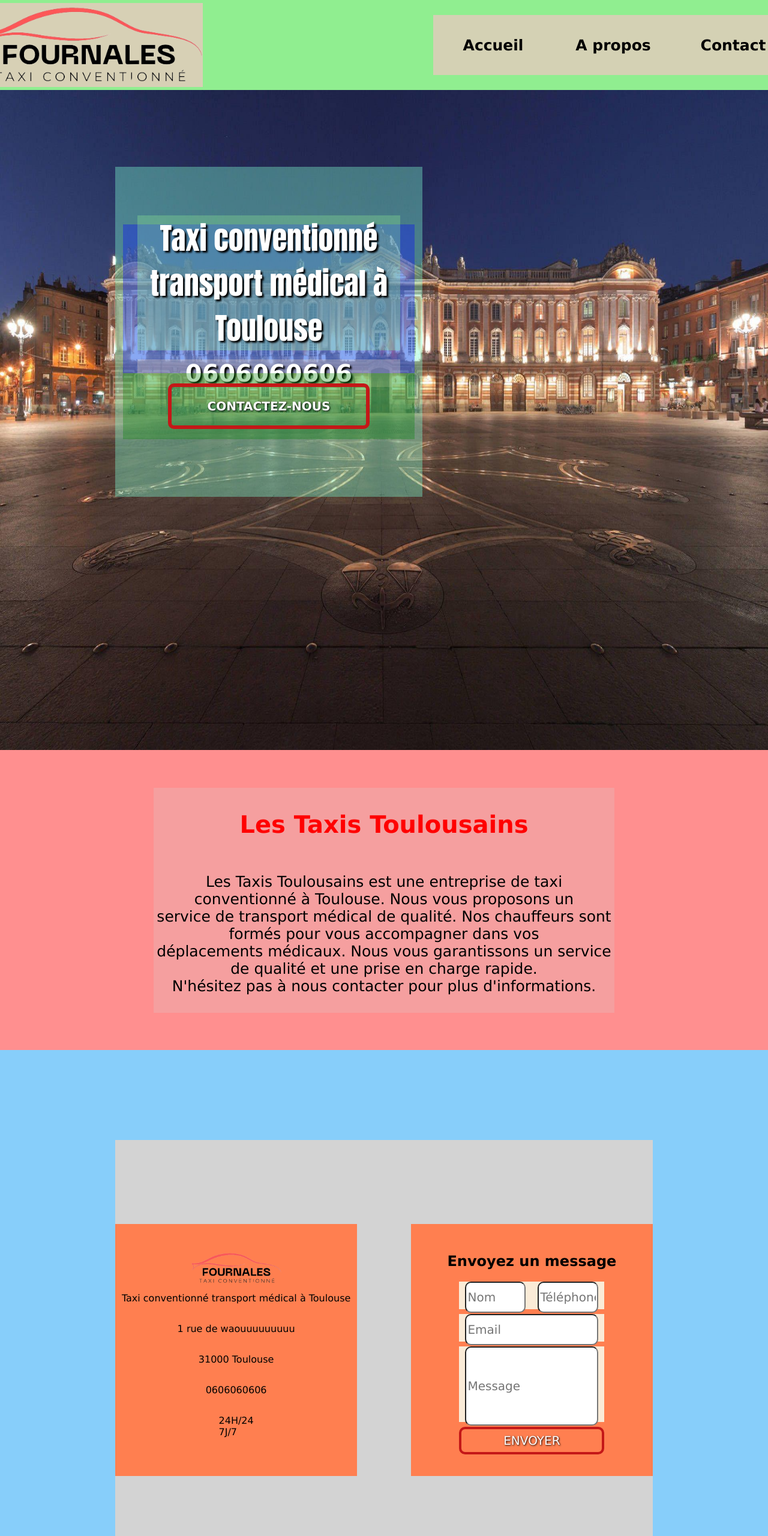
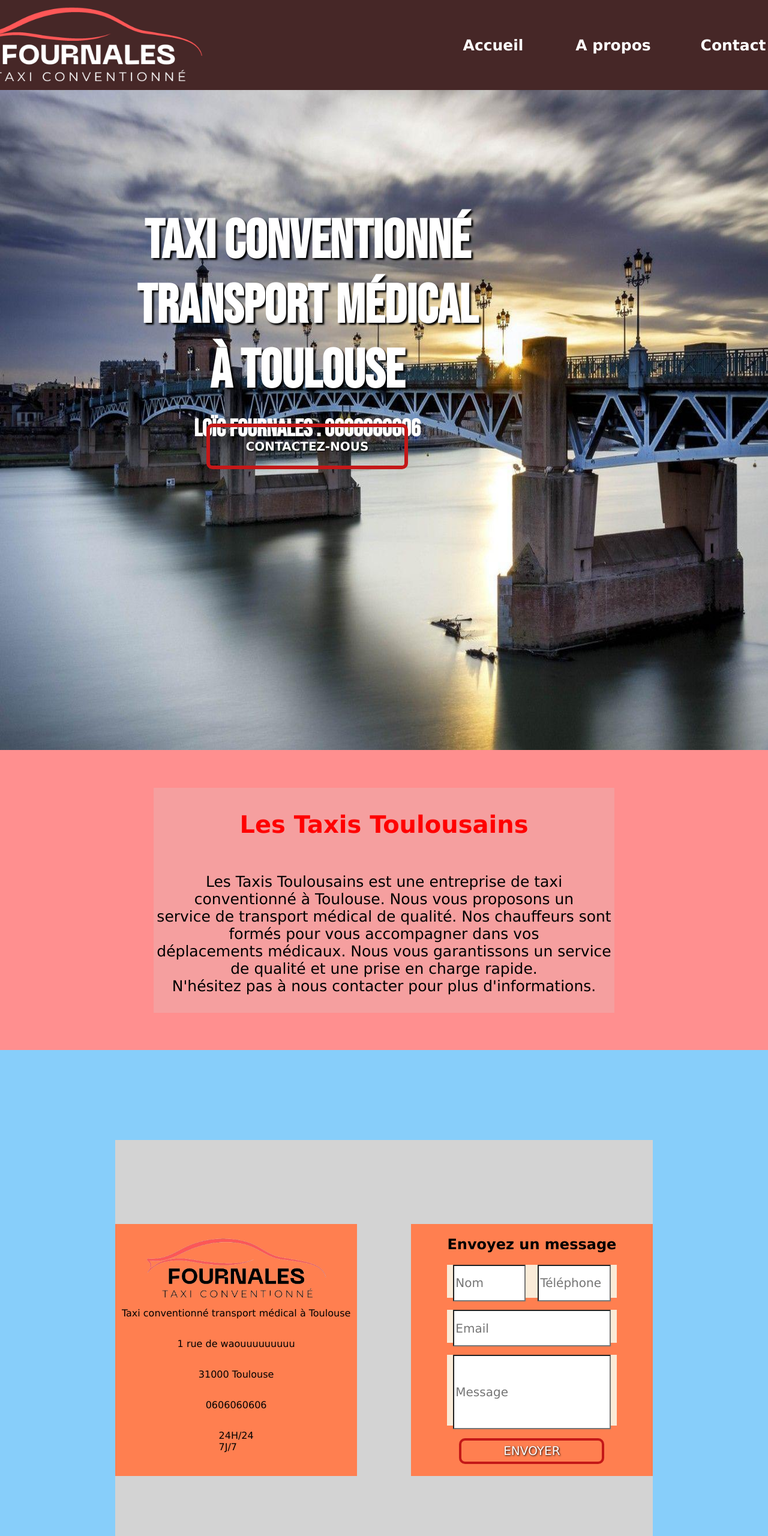
Before and after one commit to tonyfournales/TaxisToulousains, a plain HTML site: page pages/index.html in a window 1280 px wide. Shown: the top 2560 px of the page at 60% size. Drawn offline with Linux system fonts and the light colour scheme; a web font is replaced by a local one.

Commit message:
[fix] | background diapo, navbar color, logo

```diff
--- a/css/contact.css
+++ b/css/contact.css
@@ -45,9 +45,9 @@
     display: flex;
     justify-content: center;
     background-color: antiquewhite;
-    width: 60%;
-    height: 11%;
-    margin-bottom: 2%;
+    width: 70%;
+    height: 14%;
+    margin-bottom: 5%;
 }
 
 .line-2
@@ -55,9 +55,9 @@
     display: flex;
     justify-content: center;
     background-color: antiquewhite;
-    width: 60%;
-    height: 11%;
-    margin-bottom: 2%;
+    width: 70%;
+    height: 14%;
+    margin-bottom: 5%;
 }
 
 .line-3
@@ -65,9 +65,9 @@
     display: flex;
     justify-content: center;
     background-color: antiquewhite;
-    width: 60%;
+    width: 70%;
     height: 30%;
-    margin-bottom: 2%;
+    margin-bottom: 5%;
 }
 
 .line-4
@@ -76,7 +76,7 @@
     justify-content: center;
     width: 60%;
     height: 11%;
-    margin-bottom: 2%;
+    margin-bottom: 5%;
 }
 
 .line-title
@@ -90,7 +90,7 @@
     font-size: 20px;
     width: 100%;
     height: 100%;
-    border-radius: 10px;
+    border-radius: 1px;
 }
 
 .line-contact-2
@@ -102,7 +102,7 @@
     width: 100%;
     height: 100%;
     margin-bottom: 2%;
-    border-radius: 10px;
+    border-radius: 1px;
 }
 
 .line-contact-3
@@ -113,7 +113,7 @@
     width: 100%;
     height: 100%;
     margin-bottom: 2%;
-    border-radius: 10px;
+    border-radius: 1px;
 }
 
 .line-contact-4
@@ -152,6 +152,6 @@
 
 .contact-logo
 {
-    width: 150px;
-    height: 50px;
+    width: 300px;
+    height: 100px;
 }
--- a/css/diapo.css
+++ b/css/diapo.css
@@ -1,3 +1,5 @@
+@import url('https://fonts.googleapis.com/css2?family=Bebas+Neue&family=Bungee&family=Jaro:opsz@6..72&display=swap');
+
 #diapo-section
 {
     display: flex;
@@ -10,19 +12,19 @@
 
 #box-diapo {
     width: 100%;
-    height: 100%; /* Ajustez selon la hauteur souhaitée */
-    background-size: 100% 100%; /* Chaque image couvre entièrement le conteneur */
-    background-repeat: no-repeat; /* Empêche la répétition de l'image */
-    animation: slide 10s linear infinite; /* L'animation dure 20 secondes et se répète indéfiniment */
+    height: 100%;
+    background-size: 100% 100%;
+    background-repeat: no-repeat;
+    animation: slide 10s linear infinite;
 }
 
 @keyframes slide {
-    0%, 49.9% { /* L'image 1 est affichée pour presque la première moitié de l'animation */
-        background-image: url('../img/back.jpg'); /* Assurez-vous que le chemin est correct */
+    0%, 49.9% {
+        background-image: url('../img/b.jpg');
         background-position: 0% 0;
     }
-    50%, 99.9% { /* L'image 2 est affichée pour presque la seconde moitié */
-        background-image: url('../img/back2.jpg'); /* Assurez-vous que le chemin est correct */
+    50%, 99.9% {
+        background-image: url('../img/b.jpg');
         background-position: 0% 0;
     }
 }
@@ -34,10 +36,9 @@
     justify-content: center;
     align-items: center;
     flex-direction: column;
-    background-color: rgba(127, 255, 212, 0.377);
-    width: 40%;
+    width: 50%;
     height: 50%;
-    margin-top: 10%;
+    margin-top: 12%;
     margin-left: 15%;
 }
 
@@ -48,9 +49,8 @@
     justify-content: center;
     align-items: center;
     flex-direction: column;
-    background-color: rgba(0, 0, 255, 0.342);
     width: 95%;
-    height: 45%;
+    height: 60%;
 }
 
 .info-2
@@ -59,7 +59,6 @@
     display: flex;
     justify-content: center;
     align-items: center;
-    background-color: rgba(0, 128, 0, 0.318);
     width: 95%;
     height: 20%;
 }
@@ -70,11 +69,10 @@
     justify-content: center;
     align-items: center;
     text-align: center;
-    background-color: rgba(144, 238, 144, 0.308);
     color: white;
-    font-family: Impact, Haettenschweiler, 'Arial Narrow Bold', sans-serif;
-    font-size: 50px;
-    width: 90%;
+    font-family: "Bebas Neue", sans-serif;
+    font-size: 90px;
+    width: 100%;
     height: 100%;
     margin-bottom: 3%;
     text-shadow: black 3px 3px 3px;
@@ -86,14 +84,12 @@
     justify-content: center;
     align-items: center;
     text-align: center;
-    background-color: rgba(255, 228, 196, 0.274);
     color: white;
-    font-family: Verdana, Geneva, Tahoma, sans-serif;
+    font-family: "Bebas Neue", sans-serif;
     font-size: 40px;
     width: 90%;
     height: 20%;
     margin-top: 0;
-    text-shadow: black 3px 3px 3px;
 }
 
 
--- a/css/nav.css
+++ b/css/nav.css
@@ -3,7 +3,7 @@
     display: flex;
     justify-content: center;
     align-items: center;
-    background-color: lightgreen;
+    background-color: rgb(70, 39, 39);
     width: 100%;
     height: 150px;
     position: fixed;
@@ -14,7 +14,6 @@
     display: flex;
     justify-content: center;
     align-items: center;
-    background-color: rgba(255, 192, 203, 0.645);
     width: 500px;
     height: 140px;
     margin-right: 30%;
@@ -25,7 +24,6 @@
     display: flex;
     justify-content: center;
     align-items: center;
-    background-color: rgba(255, 192, 203, 0.616);
     width: 900px;
     height: 100px;
 }
@@ -41,10 +39,10 @@
     font-family: Verdana, Geneva, Tahoma, sans-serif;
     font-size: 25px;
     background-color: transparent;
+    color: white;
     border-color: transparent;
     width: 200px;
     height: 60px;
-    background-color: transparent;
 }
 
 .nav-button-right:hover
@@ -55,7 +53,7 @@
     border: none;
     border-bottom: solid 5px;
     border-color: rgb(196, 24, 24);
-    color: rgb(196, 24, 24);
+    color: white;
     width: 200px;
     height: 60px;
 }
--- a/pages/index.html
+++ b/pages/index.html
@@ -16,7 +16,7 @@
     <nav>
         <div id="nav-section">
             <div id="nav-left">
-                <a href="index.html"><img class="nav-button-left" src="../img/fullwhite2r.png"/></a>
+                <a href="index.html"><img class="nav-button-left" src="../img/1.png"/></a>
             </div>
             <div id="nav-right">
                 <a href="index.html"><button class="nav-button-right"><strong>Accueil</strong></button></a>
@@ -31,7 +31,7 @@
             <div id="box-diapo-info">
                 <div class="info-1">
                     <H1 id="title-info-1">Taxi conventionné transport médical à Toulouse</H1>
-                    <H1 id="title-info-2">0606060606</H1>
+                    <H1 id="title-info-2">Loïc Fournales : 0606060606</H1>
                 </div>
                 <div class="info-2">
                     <a href="#contact-section" class="none"><button class="button-info"><strong>CONTACTEZ-NOUS</strong></button></a>
```
Also changed, not shown: img/1.png (added), img/2.png (added), img/a.jpg (added), img/b.jpg (added).
